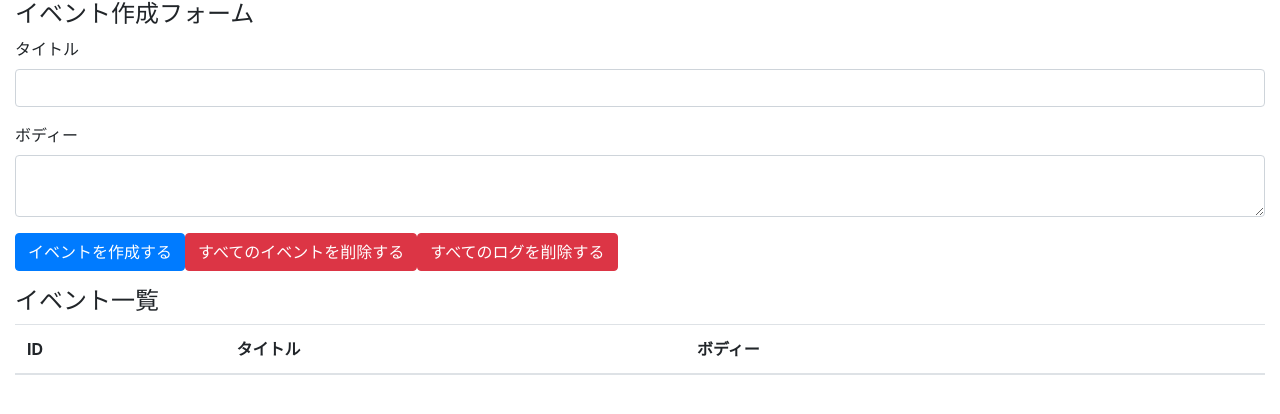
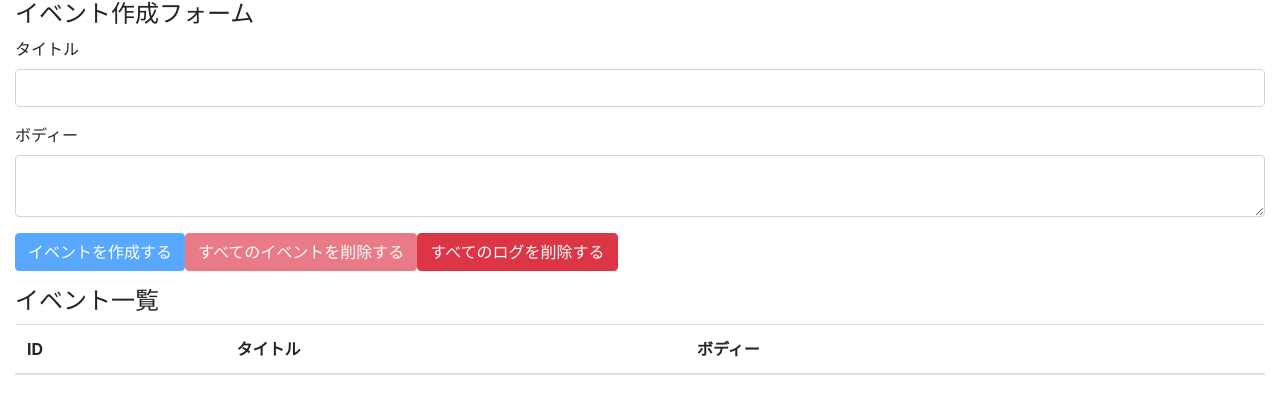
Before and after one commit to owl0109/Udemy-React-Hooks, a React (Create React App) app: page / in a window 1280 px wide. Shown: the top 414 px of the page. Built offline with nearby package versions, Linux system fonts and the light colour scheme.

Commit message:
全削除を実装

```diff
--- a/src/components/App.js
+++ b/src/components/App.js
@@ -21,6 +21,14 @@
     setTitile('')
   }
 
+  const deleteAllEvents = e =>{
+    e.preventDefault()
+    const result = window.confirm('すべてのイベントを本当に削除してもよろしいですか？')
+    if(result) dispatch({type: 'DELETE_ALL_EVENT'})
+  }
+
+  const unCreatable = title === '' || body === ''
+
   return (
     <div className="container-fluid">
       <h4>イベント作成フォーム</h4>
@@ -36,8 +44,8 @@
           <textarea className = "form-control" id="formEventBody" value={body} onChange={e => setBody(e.target.value)}/>
         </div>
 
-        <button className="btn btn-primary" onClick={addEvent}>イベントを作成する</button>
-        <button className="btn btn-danger">すべてのイベントを削除する</button>
+        <button className="btn btn-primary"onClick={addEvent} disabled={unCreatable}>イベントを作成する</button>
+        <button className="btn btn-danger" onClick={deleteAllEvents} disabled={state.length === 0} >すべてのイベントを削除する</button>
         <button className="btn btn-danger">すべてのログを削除する</button>
       </form>
       <p></p>
--- a/src/components/Event.js
+++ b/src/components/Event.js
@@ -5,7 +5,8 @@
 const Event = ({ dispatch,event }) => {
     const id = event.id
     const handleClickDeleteButton = () => {
-        dispatch({type:'DELETE_EVENT',id})
+        const result = window.confirm(`イベント(id=${id})本当に削除しても良いですか？`)
+        if(result) dispatch({type:'DELETE_EVENT',id})
     }
 
     return (
--- a/src/reducers/index.js
+++ b/src/reducers/index.js
@@ -47,7 +47,7 @@
         case 'DELETE_EVENT':
             return state.filter(event => event.id !== action.id)
         case 'DELETE_ALL_EVENT':
-            return state
+            return []
         default:
             return state
     }
```
